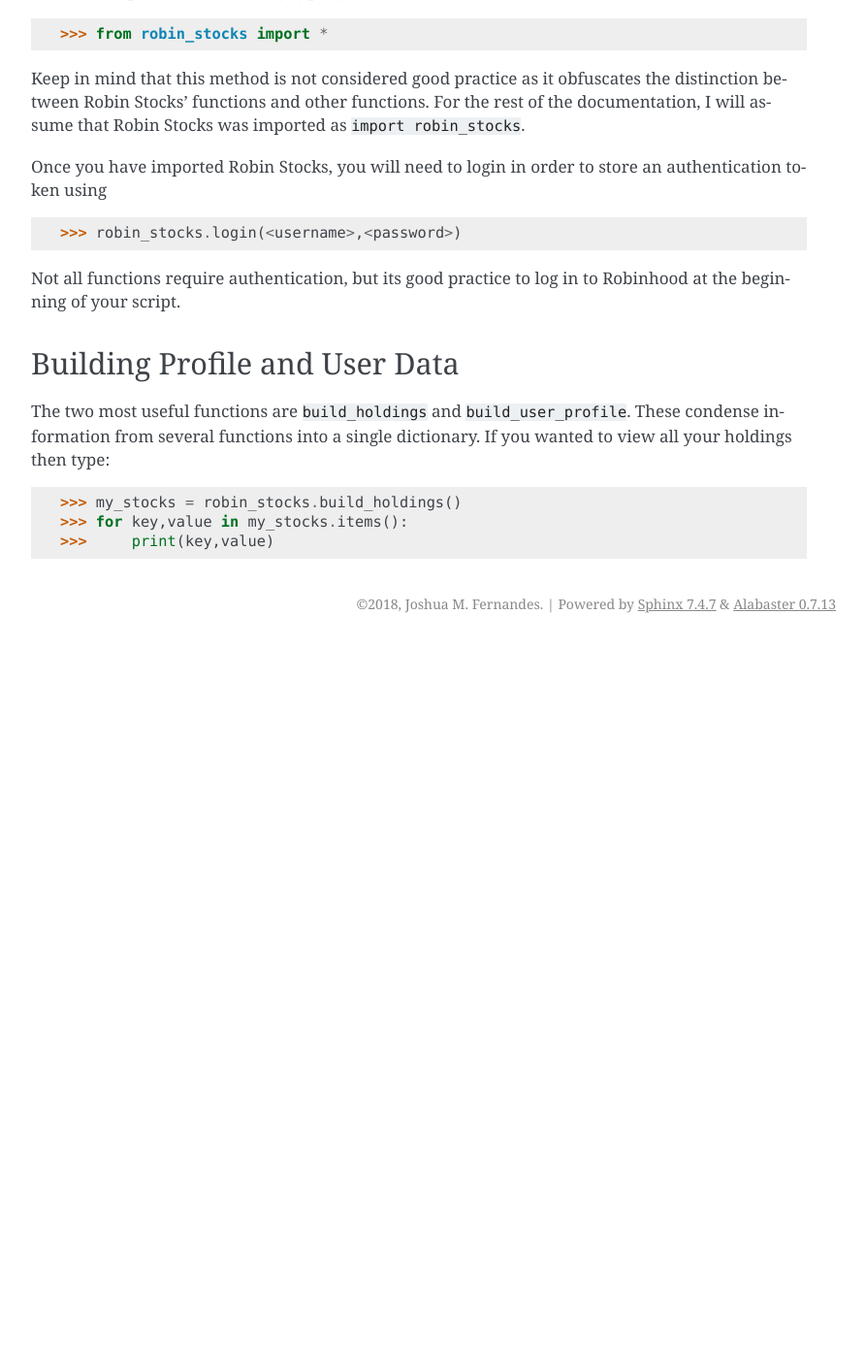
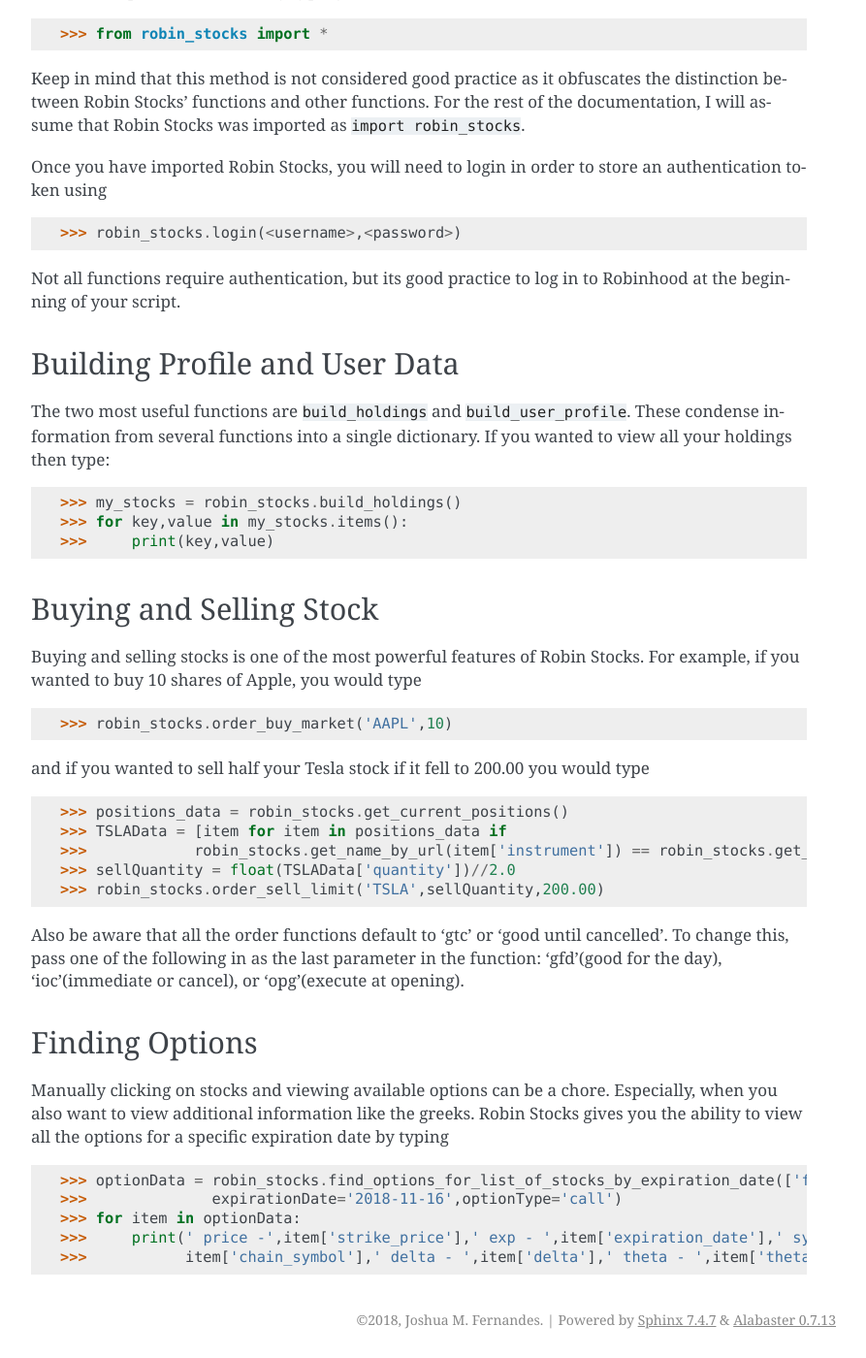
Before and after one commit to jmfernandes/robin_stocks, a Sphinx documentation site: the page built from docs/source/quickstart.rst, in a window 1280 px wide and 1400 px high, scrolled down 814 px. Shown: the whole window at 97% size, without its empty margins (318-1211 px from the left). Built offline with Sphinx 7.4.7, drawn with Linux system fonts in a browser that asks for light colours; before the commit the page ends 1476 px from its top, so only the background shows below that; some of the changed text lies outside the part shown.

Commit message:
updated docs

```diff
--- a/docs/source/quickstart.rst
+++ b/docs/source/quickstart.rst
@@ -38,3 +38,33 @@
 >>> my_stocks = robin_stocks.build_holdings()
 >>> for key,value in my_stocks.items():
 >>>     print(key,value)
+
+Buying and Selling Stock
+------------------------
+
+Buying and selling stocks is one of the most powerful features of Robin Stocks. For example, if you wanted to buy 10 shares of Apple, you would type
+
+>>> robin_stocks.order_buy_market('AAPL',10)
+
+and if you wanted to sell half your Tesla stock if it fell to 200.00 you would type
+
+>>> positions_data = robin_stocks.get_current_positions()
+>>> TSLAData = [item for item in positions_data if
+>>>            robin_stocks.get_name_by_url(item['instrument']) == robin_stocks.get_name_by_symbol('TSLA')][0]
+>>> sellQuantity = float(TSLAData['quantity'])//2.0
+>>> robin_stocks.order_sell_limit('TSLA',sellQuantity,200.00)
+
+Also be aware that all the order functions default to 'gtc' or 'good until cancelled'. To change this, pass one of the following in as
+the last parameter in the function: 'gfd'(good for the day), 'ioc'(immediate or cancel), or 'opg'(execute at opening).
+
+Finding Options
+---------------
+
+Manually clicking on stocks and viewing available options can be a chore. Especially, when you also want to view additional information like the greeks.
+Robin Stocks gives you the ability to view all the options for a specific expiration date by typing
+
+>>> optionData = robin_stocks.find_options_for_list_of_stocks_by_expiration_date(['fb','aapl','tsla','nflx'],
+>>>              expirationDate='2018-11-16',optionType='call')
+>>> for item in optionData:
+>>>     print(' price -',item['strike_price'],' exp - ',item['expiration_date'],' symbol - ',
+>>>           item['chain_symbol'],' delta - ',item['delta'],' theta - ',item['theta'])
```
